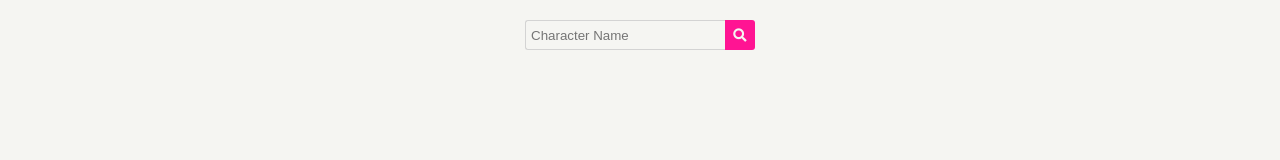
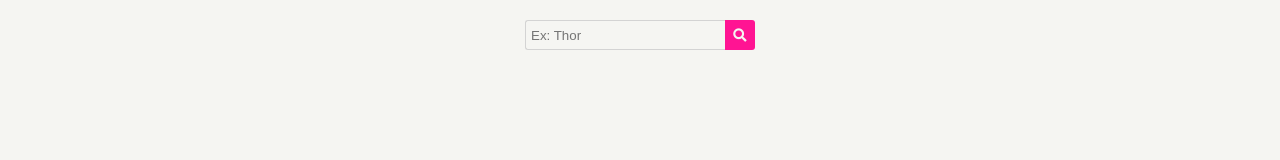
Before and after one commit to leireriel/marvel-searcher_react, a React (Create React App) app: page /#/ in a window 1280 px wide. Shown: the top 160 px of the page. Built offline with nearby package versions, Linux system fonts and the light colour scheme.

Commit message:
Done filter characters only when click button

```diff
--- a/src/components/CharacterList/index.js
+++ b/src/components/CharacterList/index.js
@@ -1,8 +1,11 @@
 import React from 'react';
 import './CharacterList.scss';
 
-const CharacterList = ({ charactersFound }) => {
+const CharacterList = ({ value, clickedButton, charactersFound }) => {
   return(
+    charactersFound.length === 0 & value !== '' & clickedButton ?
+    <p>¡Prueba con otro!</p>
+    :
     <ol className="character__list">
       {charactersFound
         .map(character => {
--- a/src/components/FetchCharacters/index.js
+++ b/src/components/FetchCharacters/index.js
@@ -7,12 +7,11 @@ class FetchCharacters extends Component {
     super(props);
     this.state = {
       allCharacters: []
-    }
+    };
     this.getCharacters = this.getCharacters.bind(this);
   }
 
-  getCharacters(event) {
-    event.preventDefault();
+  getCharacters() {
     //fetchMarvelCharacters('Spider')
     fetchMarvelCharacters()
       .then(data => {
--- a/src/components/Filters/FilteredCharacter/index.js
+++ b/src/components/Filters/FilteredCharacter/index.js
@@ -6,31 +6,56 @@ class FilteredCharacter extends Component {
   constructor(props) {
     super(props);
     this.state = {
-      value: ''
-    }
-    this.filterCharacter = this.filterCharacter.bind(this);
+      value: '',
+      clickedButton: false
+    };
+    this.handleValue = this.handleValue.bind(this);
+    this.handleCLickButton = this.handleCLickButton.bind(this);
   }
 
-  filterCharacter(event) {
+  shouldComponentUpdate() {
+    if (this.state.clickedButton === true) {
+      return true;
+    } else {
+      return false;
+    }
+  }
+
+  handleValue(event) {
     const searchValue = event.currentTarget.value.toLowerCase();
     this.setState({
-      value: searchValue
-    })
+      value: searchValue,
+      clickedButton: false
+    });
+  }
+
+  handleCLickButton(event) {
+    event.preventDefault();
+    this.props.actionFetch();
+    this.setState({
+      clickedButton: true
+    });
   }
 
   render() {
-    const { value } = this.state;
-    const { actionFetch, allCharacters } = this.props;
+    const { value, clickedButton } = this.state;
+    const { allCharacters } = this.props;
     return(
       <Fragment>
-        <Search actionFetch={actionFetch} actionFilter={this.filterCharacter}/>
+        <Search actionButton={this.handleCLickButton} actionValue={this.handleValue}/>
+        {clickedButton ?
           <CharacterList
+            value={value}
+            clickedButton={clickedButton}
             charactersFound={
               allCharacters
                 .filter(character => character.heroName.toLowerCase().includes(value))
                 .sort((a, b) => (a.heroName > b.heroName) ? 1 : ((b.heroName > a.heroName)) ? -1 : 0)
             }
           />
+          :
+          null
+        }
       </Fragment>
     );
   }
--- a/src/components/Search/index.js
+++ b/src/components/Search/index.js
@@ -1,16 +1,16 @@
 import React from 'react';
 import './Search.scss';
 
-const Search = ({ actionFetch, actionFilter }) => {
+const Search = ({ actionButton, actionValue }) => {
   return(
     <div className="search__character--wrapper">
       <form action="" method="get" id="formCharacter">
         <label htmlFor="search" className="search__label--character">
           Enter name of a Marvel character
         </label>
-        <input type="text" id="search" placeholder="Character Name" className="search__input--character" onChange={actionFilter}/>
+        <input type="text" id="search" placeholder="Ex: Thor" className="search__input--character" onChange={actionValue}/>
       </form>
-      <button type="submit" form="formCharacter" className="search__button--character" onClick={actionFetch}>
+      <button type="submit" form="formCharacter" className="search__button--character" onClick={actionButton}>
         <i className="fas fa-search"></i>
       </button>
     </div>
```
Also changed, not shown: 1 other file (tests, documents, lock files or other folders). Lines whose indentation alone changed are shown as unchanged.
